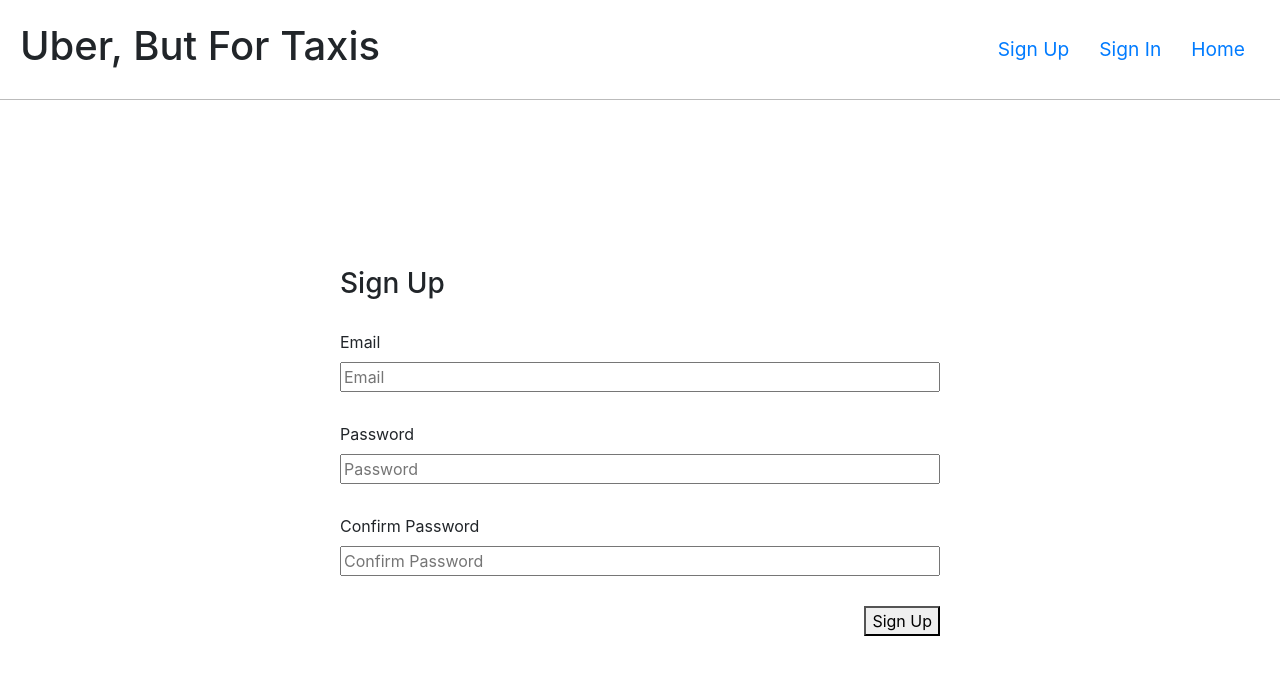
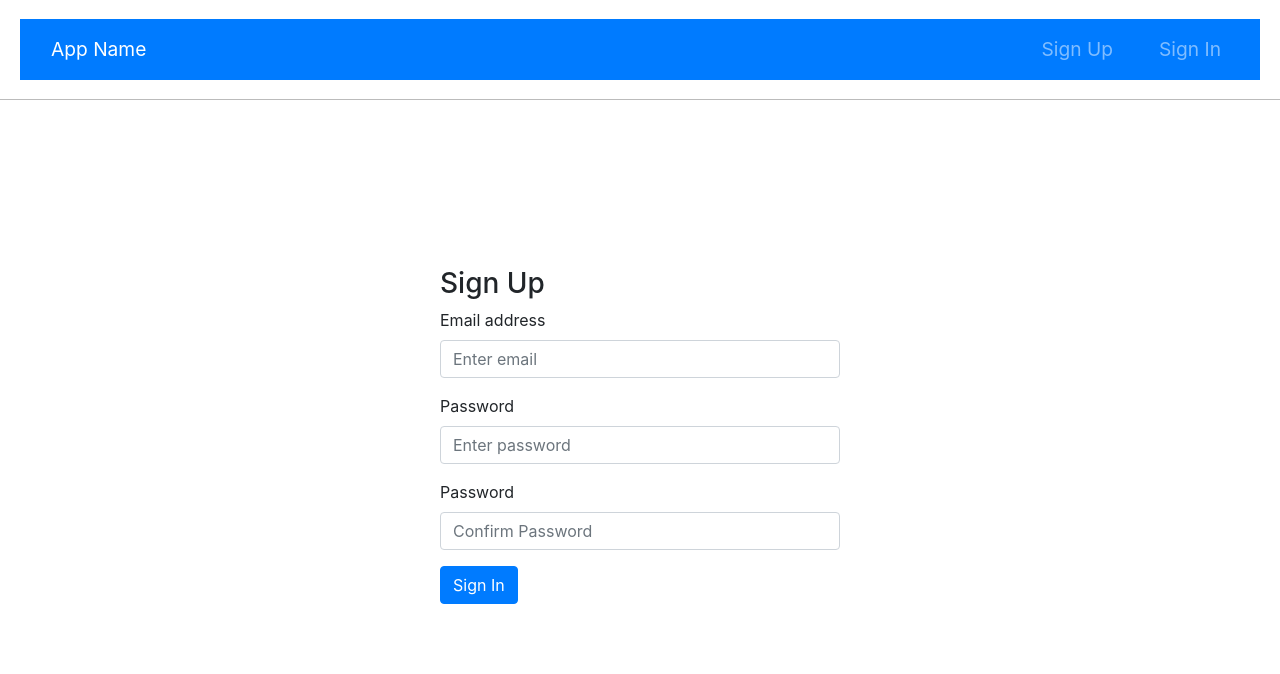
Before and after one commit to christopherwilco001/twigs-client, a React app: page /#/sign-up in a window 1280 px wide. Shown: the top 674 px of the page. Built offline with nearby package versions, Linux system fonts and the light colour scheme.

Commit message:
Authorization and messaging

```diff
--- a/src/App.scss
+++ b/src/App.scss
@@ -29,20 +29,27 @@ $charcoal: #ccc;
   background-color: $error;
 }
 
-.auth-form {
-  display: flex;
-  flex-direction: column;
-  justify-content: center;
+.form {
   margin: 15% auto 0;
-  max-width: 600px;
+  max-width: 25em;
+}
 
-  h3,
-  input {
-    margin-bottom: 5%;
+.alert {
+  animation: .5s ease-in-out 0s 1 light-bounce-in;
+}
+
+@keyframes light-bounce-in {
+  0% {
+    opacity: 0;
+    transform: translateY(-20%);
   }
 
-  button {
-    align-self: flex-end;
-    max-width: 200px;
+  50% {
+    transform: translateY(5%);
+  }
+
+  100% {
+    opacity: 1;
+    transform: translateY(0%);
   }
 }
--- a/src/apiConfig.js
+++ b/src/apiConfig.js
@@ -1,6 +1,6 @@
 let apiUrl
 const apiUrls = {
-  production: 'https://aqueous-atoll-85096.herokuapp.com',
+  production: 'https://floating-retreat-30053.herokuapp.com',
   development: 'http://localhost:4741'
 }
 
--- a/src/auth/components/ChangePassword.js
+++ b/src/auth/components/ChangePassword.js
@@ -1,6 +1,7 @@
 import React, { Component } from 'react'
 import { withRouter } from 'react-router-dom'
-
+import Button from 'react-bootstrap/Button'
+import Form from 'react-bootstrap/Form'
 import { changePassword } from '../api'
 import messages from '../messages'
 
@@ -37,29 +38,32 @@ class ChangePassword extends Component {
     const { oldPassword, newPassword } = this.state
 
     return (
-      <form className='auth-form' onSubmit={this.onChangePassword}>
-        <h3>Change Password</h3>
-
-        <label htmlFor="oldpw">Old Password</label>
-        <input
+      <Form className='form' onSubmit={this.onChangePassword}>
+        <h3>ChangePassword</h3>
+        <Form.Group controlId="oldPassword">
+          <Form.Label>Old Password</Form.Label>
+          <Form.Control
+            type="password"
+            placeholder="Enter old password"
             required
             name="oldPassword"
             value={oldPassword}
-          type="password"
-          placeholder="Old Password"
             onChange={this.handleChange}
           />
-        <label htmlFor="newPassword">New Password</label>
-        <input
+        </Form.Group>
+        <Form.Group controlId="newPassword">
+          <Form.Label>New Password</Form.Label>
+          <Form.Control
+            type="password"
+            placeholder="Enter new password"
             required
             name="newPassword"
             value={newPassword}
-          type="password"
-          placeholder="New Password"
             onChange={this.handleChange}
           />
-        <button type="submit">Change Password</button>
-      </form>
+        </Form.Group>
+        <Button type="submit">Submit</Button>
+      </Form>
     )
   }
 }
--- a/src/auth/components/SignIn.js
+++ b/src/auth/components/SignIn.js
@@ -1,6 +1,7 @@
 import React, { Component } from 'react'
 import { withRouter } from 'react-router-dom'
-
+import Form from 'react-bootstrap/Form'
+import Button from 'react-bootstrap/Button'
 import { signIn } from '../api'
 import messages from '../messages'
 
@@ -38,28 +39,35 @@ class SignIn extends Component {
     const { email, password } = this.state
 
     return (
-      <form className='auth-form' onSubmit={this.onSignIn}>
+      <Form className='form' onSubmit={this.onSignIn}>
         <h3>Sign In</h3>
-        <label htmlFor="email">Email</label>
-        <input
+        <Form.Group controlId="email">
+          <Form.Label>Email address</Form.Label>
+          <Form.Control
+            type="email"
+            placeholder="Enter email"
             required
-          type="email"
             name="email"
             value={email}
-          placeholder="Email"
             onChange={this.handleChange}
           />
-        <label htmlFor="password">Password</label>
-        <input
+        </Form.Group>
+        <Form.Group controlId="password">
+          <Form.Label>Password</Form.Label>
+          <Form.Control
+            type="password"
+            placeholder="Enter password"
             required
             name="password"
             value={password}
-          type="password"
-          placeholder="Password"
             onChange={this.handleChange}
           />
-        <button type="submit">Sign In</button>
-      </form>
+        </Form.Group>
+        <Button type="submit">Sign In</Button>
+        <Form.Text className="text-danger mt-3">
+          Do <strong>not</strong> use real emails or passwords. Seriously, don&rsquo;t do it!
+        </Form.Text>
+      </Form>
     )
   }
 }
--- a/src/auth/components/SignUp.js
+++ b/src/auth/components/SignUp.js
@@ -1,6 +1,7 @@
 import React, { Component } from 'react'
 import { withRouter } from 'react-router-dom'
-
+import Form from 'react-bootstrap/Form'
+import Button from 'react-bootstrap/Button'
 import { signUp, signIn } from '../api'
 import messages from '../messages'
 
@@ -40,29 +41,33 @@ class SignUp extends Component {
     const { email, password, passwordConfirmation } = this.state
 
     return (
-      <form className='auth-form' onSubmit={this.onSignUp}>
+      <Form className='form' onSubmit={this.onSignUp}>
         <h3>Sign Up</h3>
-
-        <label htmlFor="email">Email</label>
-        <input
+        <Form.Group controlId="email">
+          <Form.Label>Email address</Form.Label>
+          <Form.Control
+            type="email"
+            placeholder="Enter email"
             required
             name="email"
             value={email}
-          type="email"
-          placeholder="Email"
             onChange={this.handleChange}
           />
-        <label htmlFor="password">Password</label>
-        <input
+        </Form.Group>
+        <Form.Group controlId="password">
+          <Form.Label>Password</Form.Label>
+          <Form.Control
+            type="password"
+            placeholder="Enter password"
             required
             name="password"
             value={password}
-          type="password"
-          placeholder="Password"
             onChange={this.handleChange}
           />
-        <label htmlFor="passwordConfirmation">Confirm Password</label>
-        <input
+        </Form.Group>
+        <Form.Group controlId="password">
+          <Form.Label>Password</Form.Label>
+          <Form.Control
             required
             name="passwordConfirmation"
             value={passwordConfirmation}
@@ -70,8 +75,9 @@ class SignUp extends Component {
             placeholder="Confirm Password"
             onChange={this.handleChange}
           />
-        <button type="submit">Sign Up</button>
-      </form>
+        </Form.Group>
+        <Button type="submit">Sign In</Button>
+      </Form>
     )
   }
 }
--- a/src/header/Header.js
+++ b/src/header/Header.js
@@ -1,36 +1,34 @@
 import React from 'react'
-import { Link } from 'react-router-dom'
-
+import Navbar from 'react-bootstrap/Navbar'
+import Nav from 'react-bootstrap/Nav'
 import './Header.scss'
 
 const authenticatedOptions = (
   <React.Fragment>
-    <Link to="/change-password">Change Password</Link>
-    <Link to="/sign-out">Sign Out</Link>
+    <Nav.Link href="#change-password">Change Password</Nav.Link>
+    <Nav.Link href="#sign-out">Sign Out</Nav.Link>
   </React.Fragment>
 )
 
 const unauthenticatedOptions = (
   <React.Fragment>
-    <Link to="/sign-up">Sign Up</Link>
-    <Link to="/sign-in">Sign In</Link>
-  </React.Fragment>
-)
-
-const alwaysOptions = (
-  <React.Fragment>
-    <Link to="/">Home</Link>
+    <Nav.Link href="#sign-up">Sign Up</Nav.Link>
+    <Nav.Link href="#sign-in">Sign In</Nav.Link>
   </React.Fragment>
 )
 
 const Header = ({ user }) => (
   <header className="main-header">
-    <h1>Uber, But For Taxis</h1>
-    <nav>
-      { user && <span>Welcome, {user.email}</span>}
-      { user ? authenticatedOptions : unauthenticatedOptions }
-      { alwaysOptions }
-    </nav>
+    <Navbar collapseOnSelect bg="primary" expand="md" variant="dark">
+      <Navbar.Brand href="#home">App Name</Navbar.Brand>
+      <Navbar.Toggle aria-controls="basic-navbar-nav" />
+      <Navbar.Collapse id="basic-navbar-nav">
+        <Nav className="ml-auto">
+          { user && <span className="text-light pt-2 pr-2">Welcome, {user.email}</span>}
+          { user ? authenticatedOptions : unauthenticatedOptions }
+        </Nav>
+      </Navbar.Collapse>
+    </Navbar>
   </header>
 )
 
```
Lines whose indentation alone changed are shown as unchanged.
